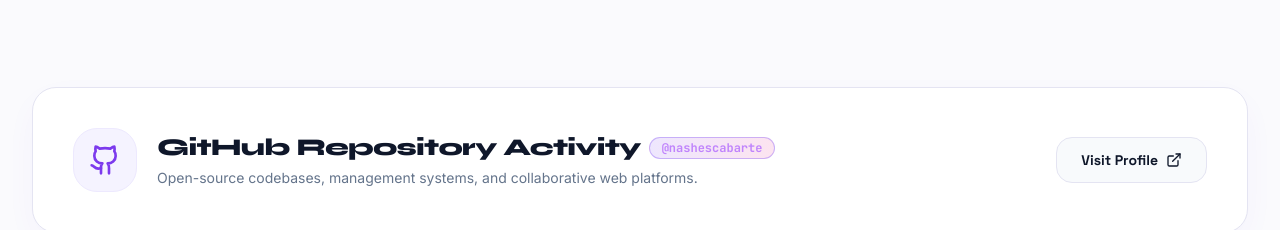
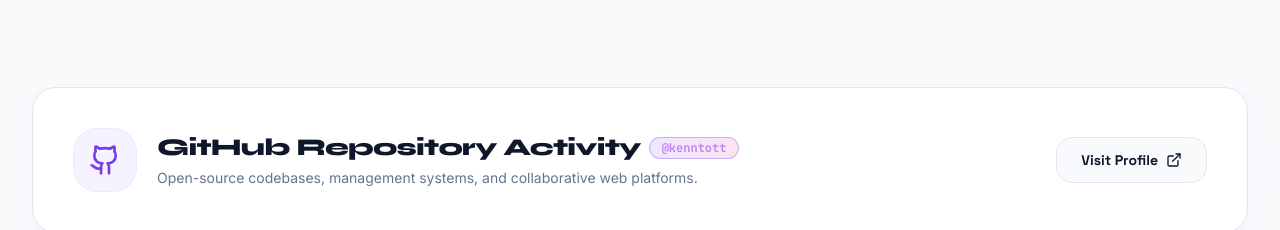
Before and after one commit to kenntott/nash-keneth-portfolio, a React (Vite) app: page / in a window 1280 px wide. Shown: the part 10180-10410 px from the top of the page. Built offline with nearby package versions, Linux system fonts and the light colour scheme; no server answers; the HTML template or start-up script is replaced by a standard one.

Commit message:
Update GitHub profile link and username to kenntott

```diff
--- a/src/data/socialLinks.js
+++ b/src/data/socialLinks.js
@@ -9,8 +9,8 @@ export const socialLinks = {
   status: "Available for Projects & Opportunities",
   isAvailable: true,
   email: "nash.escabarte.dev@gmail.com",
-  github: "https://github.com/nashescabarte",
-  githubUsername: "nashescabarte",
+  github: "https://github.com/kenntott",
+  githubUsername: "kenntott",
   linkedin: "https://linkedin.com/in/nash-escabarte",
   facebook: "https://facebook.com", // Optional, configured
   resumePath: "/resume.pdf",
```
Also changed, not shown: 1 other file (tests, documents, lock files or other folders).
